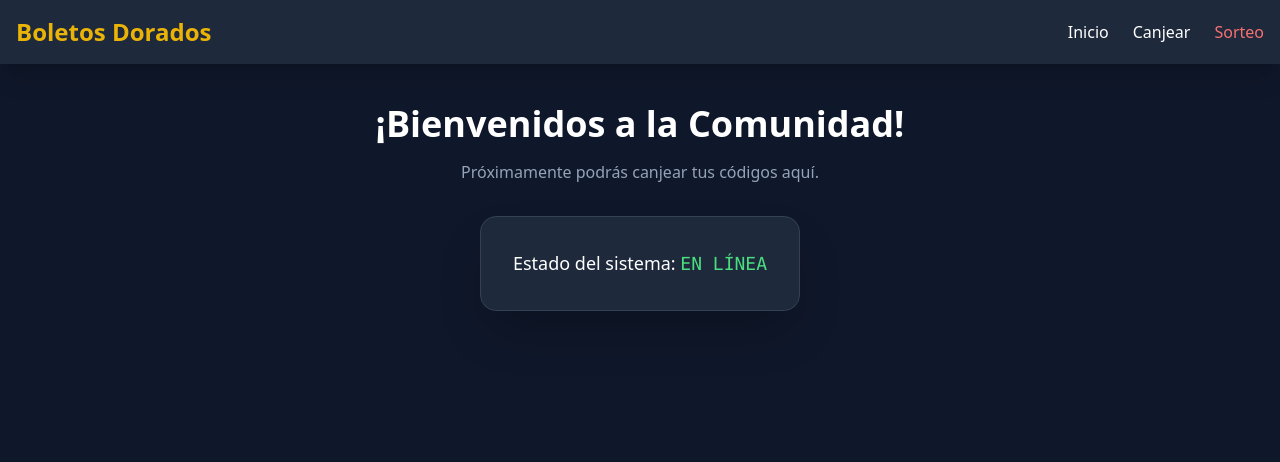
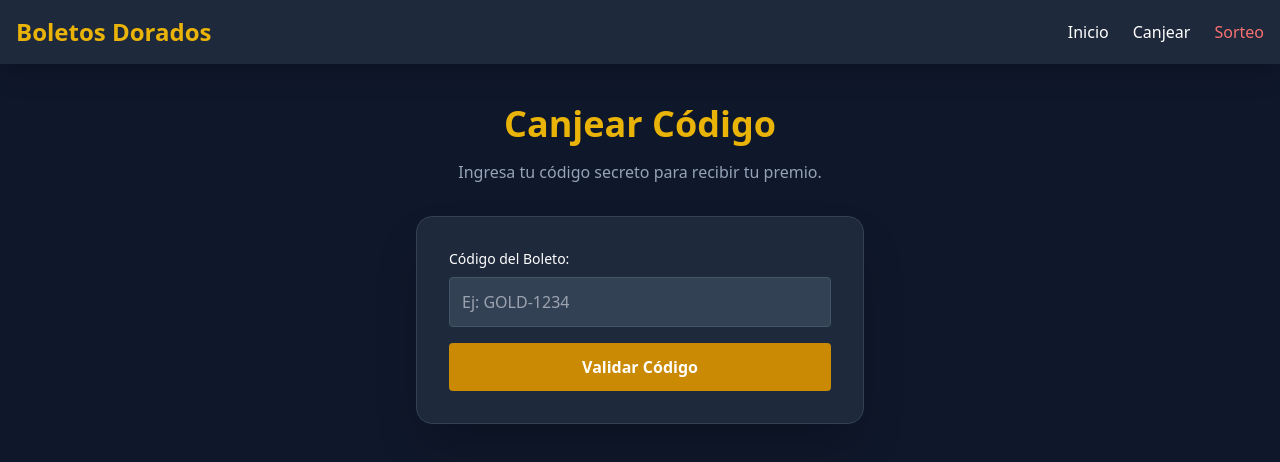
Before and after one commit to KevLabsHQ/boletos-dorados, a plain HTML site: page index.html in a window 1280 px wide. Both pictures are taken after a click on the link "Canjear". Drawn offline with nearby package versions, Linux system fonts and the light colour scheme.

Commit message:
base 0.2

```diff
--- a/index.html
+++ b/index.html
@@ -10,16 +10,16 @@
 
     <nav class="bg-slate-800 p-4 shadow-xl">
         <div class="container mx-auto flex justify-between items-center">
-            <h1 class="text-2xl font-bold text-yellow-500"> Boletos Dorados</h1>
+            <h1 class="text-2xl font-bold text-yellow-500">Boletos Dorados</h1>
             <ul class="flex gap-6">
-                <li><a href="#" class="hover:text-yellow-400">Inicio</a></li>
-                <li><a href="#" class="hover:text-yellow-400">Canjear</a></li>
+                <li><a href="#" onclick="mostrarSeccion('inicio')" class="hover:text-yellow-400">Inicio</a></li>
+                <li><a href="#" onclick="mostrarSeccion('canjear')" class="hover:text-yellow-400">Canjear</a></li>
                 <li><a href="#" class="hover:text-yellow-400 text-red-400">Sorteo</a></li>
             </ul>
         </div>
     </nav>
 
-    <main class="container mx-auto mt-10 text-center px-4">
+    <main id="seccion-inicio" class="container mx-auto mt-10 text-center px-4">
         <h2 class="text-4xl font-extrabold mb-4">¡Bienvenidos a la Comunidad!</h2>
         <p class="text-slate-400 mb-8">Próximamente podrás canjear tus códigos aquí.</p>
 
@@ -28,5 +28,34 @@
         </div>
     </main>
 
+    <main id="seccion-canjear" class="container mx-auto mt-10 text-center px-4 hidden">
+        <h2 class="text-4xl font-extrabold mb-4 text-yellow-500">Canjear Código</h2>
+        <p class="text-slate-400 mb-8">Ingresa tu código secreto para recibir tu premio.</p>
+
+        <div class="bg-slate-800 p-8 rounded-2xl border border-slate-700 inline-block shadow-2xl w-full max-w-md text-left">
+            <label class="block mb-2 text-sm font-medium">Código del Boleto:</label>
+            <input type="text" placeholder="Ej: GOLD-1234" class="w-full p-3 rounded bg-slate-700 border border-slate-600 mb-4 focus:outline-none focus:border-yellow-500">
+
+            <button onclick="alert('¡Prueba exitosa! Aquí se conectará con la base de datos luego.')" class="w-full bg-yellow-600 hover:bg-yellow-500 text-white font-bold py-3 rounded transition">
+                Validar Código
+            </button>
+        </div>
+    </main>
+
+    <script>
+        function mostrarSeccion(nombre) {
+            // Ocultamos ambas
+            document.getElementById('seccion-inicio').classList.add('hidden');
+            document.getElementById('seccion-canjear').classList.add('hidden');
+
+            // Mostramos solo la que queremos
+            if (nombre === 'inicio') {
+                document.getElementById('seccion-inicio').classList.remove('hidden');
+            } else if (nombre === 'canjear') {
+                document.getElementById('seccion-canjear').classList.remove('hidden');
+            }
+        }
+    </script>
+
 </body>
 </html>
```
